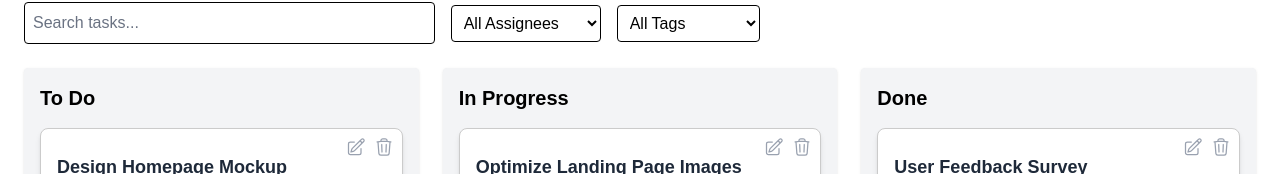
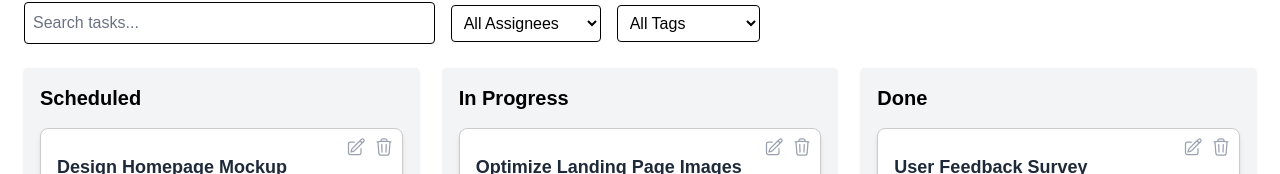
Before and after one commit to geraldanekwe/kanban, a Next.js app: page / in a window 1280 px wide. Shown: the part 150-324 px from the top of the page. Built offline with nearby package versions, Linux system fonts and the light colour scheme.

Commit message:
change to-do back to scheduled

```diff
--- a/app/page.tsx
+++ b/app/page.tsx
@@ -45,15 +45,15 @@ export default function HomePage() {
     return Array.from(tagsSet);
   }, [tasks]);
 
-  const { toDo, inProgress, done } = useMemo(() => {
+  const { scheduled, inProgress, done } = useMemo(() => {
     return tasks.reduce(
       (acc, task) => {
-        if (task.status === "to-do") acc.toDo.push(task);
+        if (task.status === "scheduled") acc.scheduled.push(task);
         else if (task.status === "in-progress") acc.inProgress.push(task);
         else if (task.status === "done") acc.done.push(task);
         return acc;
       },
-      { toDo: [] as Task[], inProgress: [] as Task[], done: [] as Task[] }
+      { scheduled: [] as Task[], inProgress: [] as Task[], done: [] as Task[] }
     );
   }, [tasks]);
 
@@ -108,8 +108,8 @@ export default function HomePage() {
       <DragDropContext onDragEnd={onDragEnd}>
         <div className="flex flex-col md:flex-row gap-6">
           <BoardColumn
-            status="to-do"
-            tasks={toDo}
+            status="scheduled"
+            tasks={scheduled}
             onOpenModal={openEditModal}
           />
           <BoardColumn
--- a/app/tasks/[id]/page.tsx
+++ b/app/tasks/[id]/page.tsx
@@ -35,7 +35,7 @@ export default function TaskDetailPage() {
 
   const [title, setTitle] = useState("");
   const [description, setDescription] = useState("");
-  const [status, setStatus] = useState<Task["status"]>("to-do");
+  const [status, setStatus] = useState<Task["status"]>("scheduled");
   const [assignee, setAssignee] = useState("");
   const [tags, setTags] = useState<string[]>([]);
   const [createdAtStr, setCreatedAtStr] = useState("");
@@ -171,7 +171,8 @@ export default function TaskDetailPage() {
               onChange={(e) => setStatus(e.target.value as Task["status"])}
               className="w-full border p-2 rounded text-gray-700"
             >
-              <option value="to-do">To Do</option>
+              <option value="backlog">Backlog</option>
+              <option value="scheduled">Scheduled</option>
               <option value="in-progress">In Progress</option>
               <option value="done">Done</option>
             </select>
--- a/components/TaskModal.tsx
+++ b/components/TaskModal.tsx
@@ -198,7 +198,7 @@ const TaskModalComponent: React.FC<TaskModalProps> = ({
                 className="border p-2 rounded placeholder-gray-500 text-black"
               >
                 <option value="backlog">Backlog</option>
-                <option value="to-do">To-Do</option>
+                <option value="scheduled">Scheduled</option>
               </select>
 
               <div className="flex flex-wrap gap-2">
--- a/data/task.ts
+++ b/data/task.ts
@@ -6,7 +6,7 @@ export const sampleTasks: Task[] = [
     title: "Design Homepage Mockup",
     description:
       "Create initial wireframes and high-fidelity mockups for the new landing page.",
-    status: "to-do",
+    status: "scheduled",
     assignee: "Alice Monroe",
     tags: ["design", "ui"],
     createdAt: new Date().toISOString(),
@@ -16,7 +16,7 @@ export const sampleTasks: Task[] = [
     title: "Implement Authentication",
     description:
       "Set up JWT-based login and registration endpoints with proper validation.",
-    status: "to-do",
+    status: "scheduled",
     assignee: "Brian Chen",
     tags: ["backend", "security"],
     createdAt: new Date().toISOString(),
@@ -26,7 +26,7 @@ export const sampleTasks: Task[] = [
     title: "Integrate Payment Gateway",
     description:
       "Connect Stripe API and test payment flows for subscription plans.",
-    status: "to-do",
+    status: "scheduled",
     assignee: "Carla Reyes",
     tags: ["backend", "payment"],
     createdAt: new Date().toISOString(),
@@ -36,7 +36,7 @@ export const sampleTasks: Task[] = [
     title: "Write Blog Post: React Tips",
     description:
       "Draft an article covering advanced React hooks and performance optimizations.",
-    status: "to-do",
+    status: "scheduled",
     assignee: "David Kim",
     tags: ["content", "react"],
     createdAt: new Date().toISOString(),
@@ -104,7 +104,7 @@ export const sampleTasks: Task[] = [
     title: "Prepare Investor Presentation",
     description:
       "Create slides and visuals for upcoming investor pitch meeting.",
-    status: "to-do",
+    status: "scheduled",
     assignee: "Kevin Patel",
     tags: ["presentation", "business"],
     createdAt: new Date().toISOString(),
--- a/types/task.ts
+++ b/types/task.ts
@@ -1,4 +1,4 @@
-export type TaskStatus = "to-do" | "in-progress" | "done" | "backlog";
+export type TaskStatus = "scheduled" | "in-progress" | "done" | "backlog";
 
 export interface Task {
   id: string;
```
Also changed, not shown: 2 other files (tests, documents, lock files or other folders).
